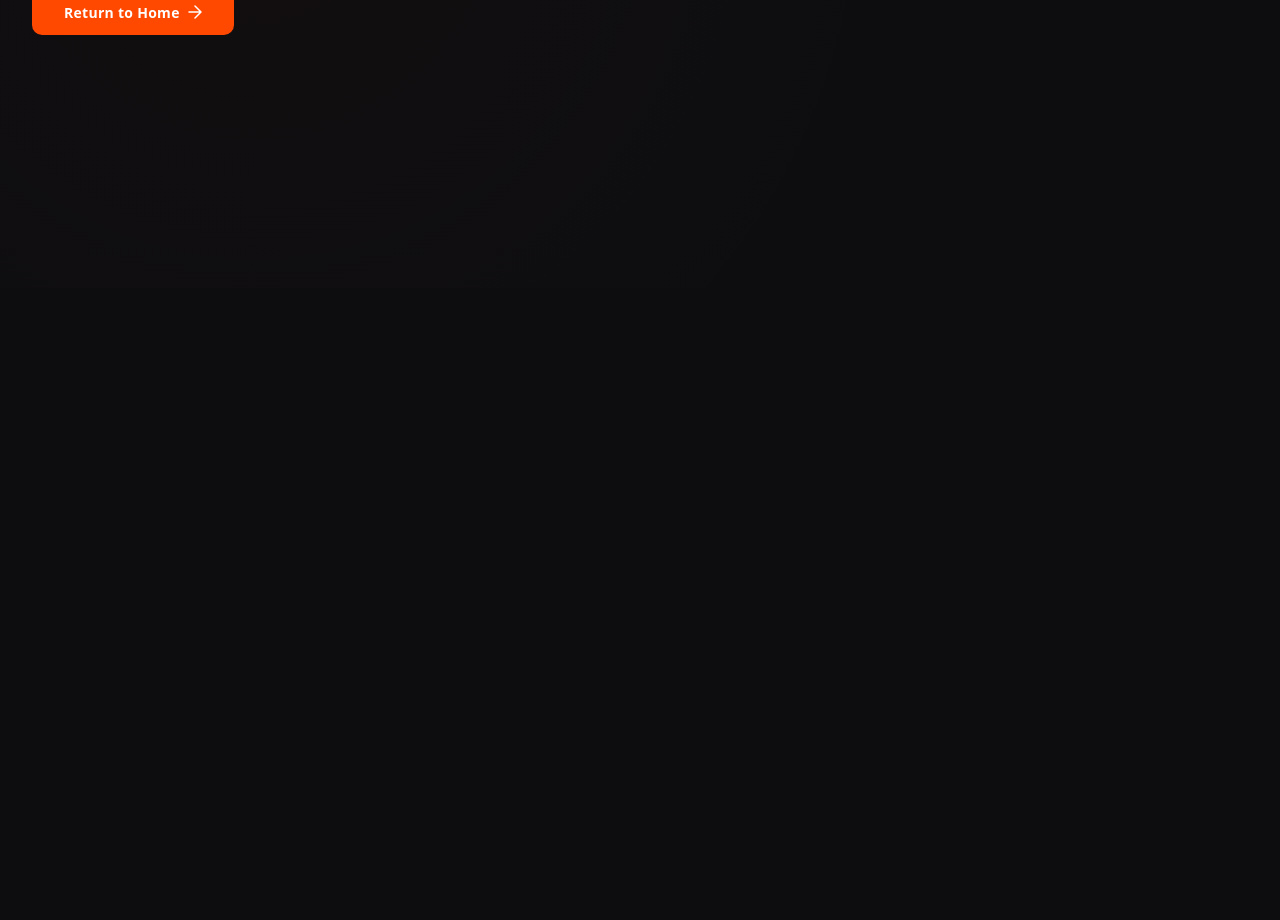
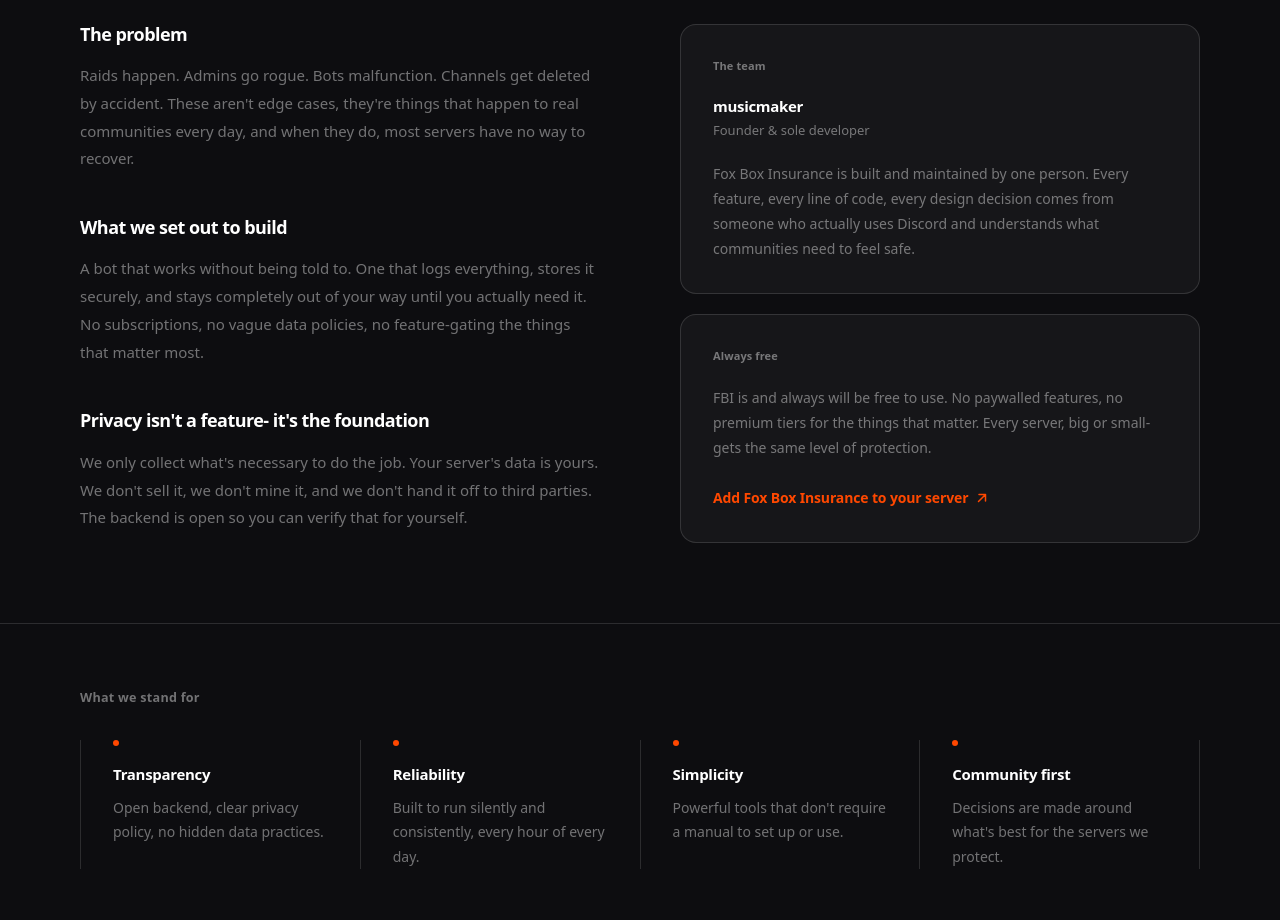
Before and after one commit to Devyxi/NotFBI, a React (Vite) app: page /about in a window 1280 px wide. Before the commit this address had no page. Shown: the part 512-1432 px from the top of the page. Before the commit the page ends 800 px from the top, so only its background shows below. Built offline with nearby package versions, Linux system fonts and the light colour scheme.

Commit message:
update: added an about page

```diff
--- /dev/null
+++ b/src/about.tsx
@@ -0,0 +1,137 @@
+export default function About() {
+  return (
+    <main style={{ flex: 1, display: 'flex', flexDirection: 'column' }}>
+
+      <section style={{ padding: '9rem 5rem 5rem', maxWidth: '90rem', margin: '0 auto', width: '100%', boxSizing: 'border-box' }}>
+        <div style={{ maxWidth: '36rem' }}>
+          <h1 style={{ fontSize: 'clamp(2.25rem, 4vw, 3.5rem)', lineHeight: 1.05, letterSpacing: '-0.04em', marginBottom: '1.5rem' }}>
+            Built because the alternatives weren't good enough.
+          </h1>
+          <p style={{ fontSize: '1.0625rem', lineHeight: 1.8, color: 'var(--muted)', margin: 0 }}>
+            Fox Box Insurance started from a simple frustration, Discord communities kept losing everything and the tools that existed to prevent it were either expensive, privacy-invasive, or just not built with care.
+          </p>
+        </div>
+      </section>
+
+      <section style={{ padding: '0 5rem 5rem', maxWidth: '90rem', margin: '0 auto', width: '100%', boxSizing: 'border-box' }}>
+        <div style={{ display: 'grid', gridTemplateColumns: '1fr 1fr', gap: '5rem', alignItems: 'start' }}>
+
+          <div style={{ display: 'flex', flexDirection: 'column', gap: '2.5rem' }}>
+            <div>
+              <h2 style={{ fontSize: '1.125rem', fontWeight: 700, color: 'var(--bright)', letterSpacing: '-0.03em', marginBottom: '0.85rem' }}>
+                The problem
+              </h2>
+              <p style={{ fontSize: '0.9375rem', lineHeight: 1.85, color: 'var(--muted)', margin: 0 }}>
+                Raids happen. Admins go rogue. Bots malfunction. Channels get deleted by accident. These aren't edge cases, they're things that happen to real communities every day, and when they do, most servers have no way to recover.
+              </p>
+            </div>
+
+            <div>
+              <h2 style={{ fontSize: '1.125rem', fontWeight: 700, color: 'var(--bright)', letterSpacing: '-0.03em', marginBottom: '0.85rem' }}>
+                What we set out to build
+              </h2>
+              <p style={{ fontSize: '0.9375rem', lineHeight: 1.85, color: 'var(--muted)', margin: 0 }}>
+                A bot that works without being told to. One that logs everything, stores it securely, and stays completely out of your way until you actually need it. No subscriptions, no vague data policies, no feature-gating the things that matter most.
+              </p>
+            </div>
+
+            <div>
+              <h2 style={{ fontSize: '1.125rem', fontWeight: 700, color: 'var(--bright)', letterSpacing: '-0.03em', marginBottom: '0.85rem' }}>
+                Privacy isn't a feature- it's the foundation
+              </h2>
+              <p style={{ fontSize: '0.9375rem', lineHeight: 1.85, color: 'var(--muted)', margin: 0 }}>
+                We only collect what's necessary to do the job. Your server's data is yours. We don't sell it, we don't mine it, and we don't hand it off to third parties. The backend is open so you can verify that for yourself.
+              </p>
+            </div>
+          </div>
+
+          <div style={{ display: 'flex', flexDirection: 'column', gap: '1.25rem', paddingTop: '0.25rem' }}>
+
+            <div style={{
+              background: 'var(--surface)',
+              border: '1px solid var(--line)',
+              borderRadius: '16px',
+              padding: '2rem',
+            }}>
+              <p style={{ fontSize: '0.6875rem', fontWeight: 700, letterSpacing: '0.01em', color: 'var(--muted)', marginBottom: '1.25rem' }}>
+                The team
+              </p>
+              <div style={{ display: 'flex', alignItems: 'center', gap: '1rem', marginBottom: '1.25rem' }}>
+                <div>
+                  <div style={{ fontSize: '0.9375rem', fontWeight: 700, color: 'var(--bright)', letterSpacing: '-0.02em' }}>musicmaker</div>
+                  <div style={{ fontSize: '0.8125rem', color: 'var(--muted)', marginTop: '0.1rem' }}>Founder & sole developer</div>
+                </div>
+              </div>
+              <p style={{ fontSize: '0.875rem', lineHeight: 1.8, color: 'var(--muted)', margin: 0 }}>
+                Fox Box Insurance is built and maintained by one person. Every feature, every line of code, every design decision comes from someone who actually uses Discord and understands what communities need to feel safe.
+              </p>
+            </div>
+
+            <div style={{
+              background: 'var(--surface)',
+              border: '1px solid var(--line)',
+              borderRadius: '16px',
+              padding: '2rem',
+            }}>
+              <p style={{ fontSize: '0.6875rem', fontWeight: 700, letterSpacing: '0.01em', color: 'var(--muted)', marginBottom: '1.25rem' }}>
+                Always free
+              </p>
+              <p style={{ fontSize: '0.875rem', lineHeight: 1.8, color: 'var(--muted)', margin: '0 0 1.5rem' }}>
+                FBI is and always will be free to use. No paywalled features, no premium tiers for the things that matter. Every server, big or small- gets the same level of protection.
+              </p>
+              <a
+                href="https://discord.com/oauth2/authorize?client_id=1065103018212732938&permissions=268560404&integration_type=0&scope=bot"
+                target="_blank"
+                rel="noreferrer"
+                style={{
+                  display: 'inline-flex',
+                  alignItems: 'center',
+                  gap: '0.5rem',
+                  fontSize: '0.875rem',
+                  fontWeight: 600,
+                  color: 'var(--ember)',
+                  textDecoration: 'none',
+                  letterSpacing: '-0.01em',
+                  transition: 'opacity 0.15s ease',
+                }}
+                onMouseEnter={e => (e.currentTarget as HTMLAnchorElement).style.opacity = '0.7'}
+                onMouseLeave={e => (e.currentTarget as HTMLAnchorElement).style.opacity = '1'}
+              >
+                Add Fox Box Insurance to your server
+                <svg width="12" height="12" viewBox="0 0 12 12" fill="none">
+                  <path d="M2.5 9.5l7-7M3 2.5h6.5V9" stroke="currentColor" strokeWidth="1.5" strokeLinecap="round" strokeLinejoin="round"/>
+                </svg>
+              </a>
+            </div>
+
+          </div>
+        </div>
+      </section>
+
+      <section style={{ borderTop: '1px solid var(--line)', padding: '4rem 5rem', maxWidth: '90rem', margin: '0 auto', width: '100%', boxSizing: 'border-box' }}>
+        <p style={{ fontSize: '0.7875rem', fontWeight: 700, letterSpacing: '0.02em', color: 'var(--muted)', marginBottom: '2rem' }}>
+          What we stand for
+        </p>
+        <div style={{ display: 'grid', gridTemplateColumns: 'repeat(4, 1fr)', gap: '0', borderLeft: '1px solid var(--line)' }}>
+          {[
+            { label: 'Transparency', body: 'Open backend, clear privacy policy, no hidden data practices.' },
+            { label: 'Reliability', body: 'Built to run silently and consistently, every hour of every day.' },
+            { label: 'Simplicity', body: 'Powerful tools that don\'t require a manual to set up or use.' },
+            { label: 'Community first', body: 'Decisions are made around what\'s best for the servers we protect.' },
+          ].map(item => (
+            <div key={item.label} style={{ padding: '0 2rem 0', borderRight: '1px solid var(--line)' }}>
+              <div style={{ width: '6px', height: '6px', borderRadius: '50%', background: 'var(--ember)', marginBottom: '1rem' }} />
+              <h3 style={{ fontSize: '0.9375rem', fontWeight: 700, color: 'var(--bright)', letterSpacing: '-0.02em', marginBottom: '0.6rem' }}>
+                {item.label}
+              </h3>
+              <p style={{ fontSize: '0.875rem', lineHeight: 1.75, color: 'var(--muted)', margin: 0 }}>
+                {item.body}
+              </p>
+            </div>
+          ))}
+        </div>
+      </section>
+
+    </main>
+  )
+}
--- a/src/main.tsx
+++ b/src/main.tsx
@@ -7,6 +7,7 @@
 import Footer from './components/Footer/Footer'
 import Invite from './invite'
 import Support from './support'
+import About from './about'
 import App from './App'
 import NotFound from './404'
 
@@ -26,6 +27,7 @@
       <Routes>
         <Route element={<WithLayout />}>
           <Route path="/" element={<App />} />
+          <Route path="/about" element={<About />} />
         </Route>
         <Route path="/invite" element={<Invite />} />
         <Route path="/support" element={<Support />} />
```
